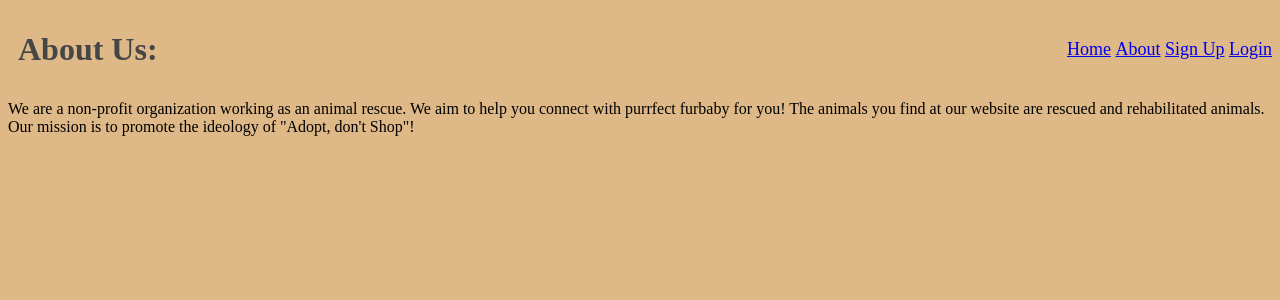
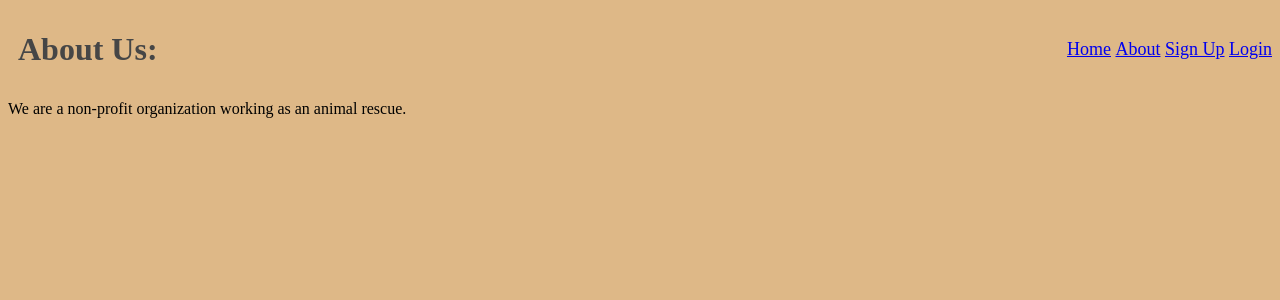
Before and after one commit to JyothiKumar03/ChatGPT_sentimental_Analysis, a Flask app: page /about in a window 1280 px wide. Shown: the top 300 px of the page. Run offline with Flask 3, Linux system fonts and the light colour scheme.

Commit message:
requirements added.

```diff
--- a/app.py
+++ b/app.py
@@ -4,7 +4,6 @@ from forms import SignUpForm, LoginForm
 from flask import session, redirect, url_for
 
 app = Flask(__name__)
-app.config['SECRET_KEY'] = 'dfewfew123213rwdsgert34tgfd1234trgf'
 
 """Information regarding the Pets in the System."""
 pets = [
@@ -34,7 +33,6 @@ def about():
 
 @app.route("/details/<int:pet_id>")
 def pet_details(pet_id):
-    """View function for Showing Details of Each Pet."""
     pet = next((pet for pet in pets if pet["id"] == pet_id), None)
     if pet is None:
         abort(404, description="No Pet was Found with the given ID")
@@ -43,7 +41,6 @@ def pet_details(pet_id):
 
 @app.route("/signup", methods=["POST", "GET"])
 def signup():
-    """View function for Showing Details of Each Pet."""
     form = SignUpForm()
     if form.validate_on_submit():
         new_user = {"id": len(users)+1, "full_name": form.full_name.data, "email": form.email.data, "password": form.password.data}
--- a/templates/about.html
+++ b/templates/about.html
@@ -9,8 +9,5 @@ About Us:
 {% block content %}
     <p>
         We are a non-profit organization working as an animal rescue.
-        We aim to help you connect with purrfect furbaby for you!
-        The animals you find at our website are rescued and rehabilitated animals.
-        Our mission is to promote the ideology of "Adopt, don't Shop"!
     </p>
 {% endblock %}
```
Also changed, not shown: requirements.txt (added, +13 -0 lines), 1 other file.
